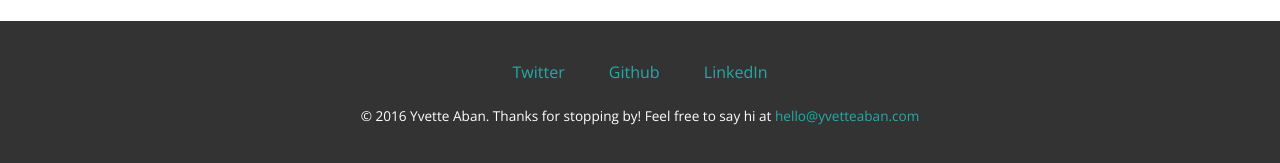
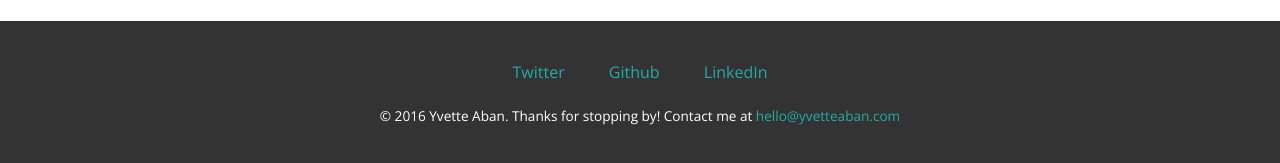
Before and after one commit to yvetteaban/yvetteaban.github.io, a Jekyll site: the page built from index.html, in a window 1280 px wide. Shown: the part 854-1017 px from the top of the page. Built offline with Jekyll 4.4.1, drawn with Linux system fonts in a browser that asks for light colours.

Commit message:
Changed wording and css

```diff
--- a/_includes/footer.html
+++ b/_includes/footer.html
@@ -23,7 +23,7 @@
 </ul>
 
 <div class="container">
-  <p><small>&copy; 2016 Yvette Aban. Thanks for stopping by! Feel free to say hi at <a href="mailto:hello@yvetteaban.com">hello@yvetteaban.com</a></small></p>
+  <p><small>&copy; 2016 Yvette Aban. Thanks for stopping by! Contact me at <a href="mailto:hello@yvetteaban.com">hello@yvetteaban.com</a></small></p>
 </div>
 
 </footer>
--- a/css/main.scss
+++ b/css/main.scss
@@ -103,6 +103,9 @@
     }
     h3 {
       margin-bottom: 30px;
+      @media screen and (max-width: $on-palm){
+        font-size: 22px;
+      }
     }
   }
 }
@@ -153,7 +156,10 @@
     padding: $spacing-unit 0;
     li {
       display: inline-block;
-      padding: 0 $spacing-unit;
+      padding: 0 10px;
+      @media screen and (min-width: $on-palm){
+        padding: 0 $spacing-unit;
+      }
     }
   }
 }
```
Also changed, not shown: 3 other files.
